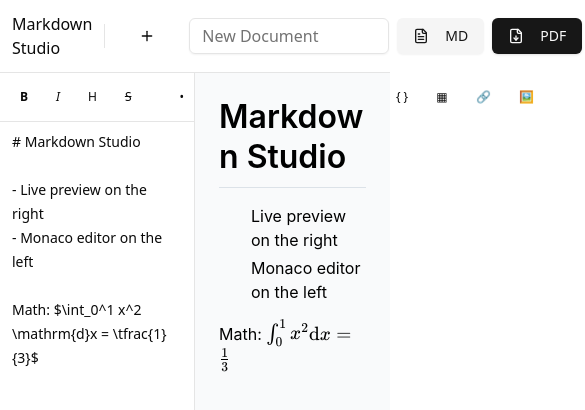
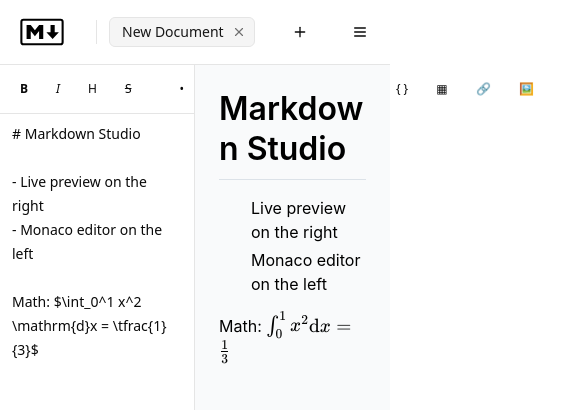
Before and after one commit to givensuman/markdown, a React (Vite) app in the folder app/: page / in a window 390 px wide. Shown: the top 410 px of the page, 585 px wide, since content can reach past the window. Built offline with nearby package versions, Linux system fonts and the light colour scheme.

Commit message:
Improve toolbar styling

```diff
--- a/app/src/App.tsx
+++ b/app/src/App.tsx
@@ -1,11 +1,12 @@
 import { useCallback, useEffect, useMemo, useRef, useState } from 'react'
 import MarkdownEditor from '@/components/MarkdownEditor'
 import { Tooltip, TooltipContent, TooltipProvider, TooltipTrigger } from '@/components/ui/tooltip'
+import { Sheet, SheetContent, SheetHeader, SheetTitle, SheetTrigger } from '@/components/ui/sheet'
 import { Button } from '@/components/ui/button'
 import { Separator } from '@/components/ui/separator'
 import { Input } from '@/components/ui/input'
 import { Label } from '@/components/ui/label'
-import { Sun, Moon, FileDown, FileText, Plus, X } from 'lucide-react'
+import { Sun, Moon, FileDown, FileText, Plus, X, Menu } from 'lucide-react'
 import ReactMarkdown from 'react-markdown'
 import remarkGfm from 'remark-gfm'
 import remarkMath from 'remark-math'
@@ -224,7 +225,7 @@
     <div className="flex h-screen w-screen flex-col">
       <header className="border-b bg-background">
         <div className="mx-auto flex max-w-[1400px] items-center gap-3 p-3">
-          <div className="font-medium">Markdown Studio</div>
+          <img src="/markdown_logo.svg" alt="Markdown" className="h-10 w-auto dark:invert mr-3" />
           <Separator orientation="vertical" className="h-6" />
           {/* Tabs */}
           <div className="flex items-center gap-1 overflow-x-auto flex-1 min-w-0">
@@ -252,13 +253,34 @@
             <Plus className="h-4 w-4" />
           </Button>
           <div className="ml-auto" />
-          <div className="flex items-center gap-2">
+          {/* Small screens: hamburger with actions */}
+          <Sheet>
+            <SheetTrigger asChild>
+              <Button className="md:hidden" variant="ghost" size="icon" aria-label="Menu">
+                <Menu className="h-5 w-5" />
+              </Button>
+            </SheetTrigger>
+            <SheetContent side="right" className="w-64">
+              <SheetHeader>
+                <SheetTitle>Actions</SheetTitle>
+              </SheetHeader>
+              <div className="mt-4 flex flex-col gap-2">
+                <Button variant="secondary" onClick={exportMarkdown} title="Export Markdown"><FileText className="mr-2 h-4 w-4" />Export Markdown</Button>
+                <Button onClick={exportPdf} title="Export PDF"><FileDown className="mr-2 h-4 w-4" />Export PDF</Button>
+                <Button variant="outline" onClick={() => setTheme(theme === 'dark' ? 'light' : 'dark')} aria-label="Toggle theme">
+                  {theme === 'dark' ? <Sun className="mr-2 h-4 w-4" /> : <Moon className="mr-2 h-4 w-4" />}Toggle theme
+                </Button>
+              </div>
+            </SheetContent>
+          </Sheet>
+          {/* Desktop: inline controls */}
+          <div className="hidden md:flex items-center gap-2">
             <Label htmlFor="filename" className="sr-only">Filename</Label>
             <Input id="filename" value={activeFile?.name ?? ''} onChange={(e) => setFilename(e.target.value)} className="w-[200px]" placeholder="New Document" />
             <Button variant="secondary" onClick={exportMarkdown} title="Export Markdown"><FileText className="mr-2 h-4 w-4" />MD</Button>
             <Button onClick={exportPdf} title="Export PDF"><FileDown className="mr-2 h-4 w-4" />PDF</Button>
           </div>
-          <Button variant="ghost" size="icon" aria-label="Toggle theme" onClick={() => setTheme(theme === 'dark' ? 'light' : 'dark')}>
+          <Button className="hidden md:inline-flex" variant="ghost" size="icon" aria-label="Toggle theme" onClick={() => setTheme(theme === 'dark' ? 'light' : 'dark')}>
             {theme === 'dark' ? <Sun className="h-5 w-5" /> : <Moon className="h-5 w-5" />}
           </Button>
         </div>
```
